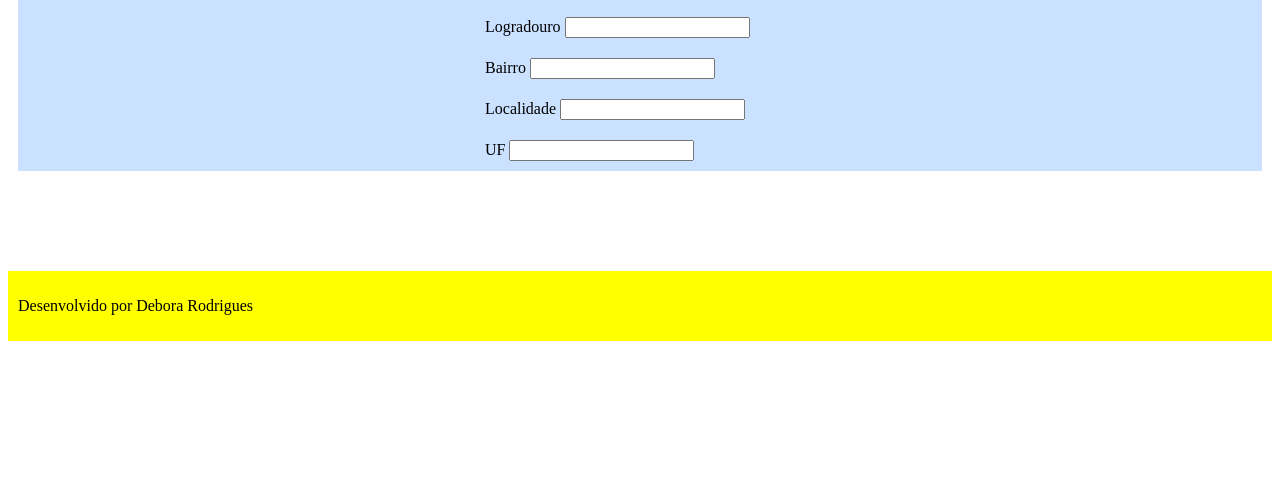
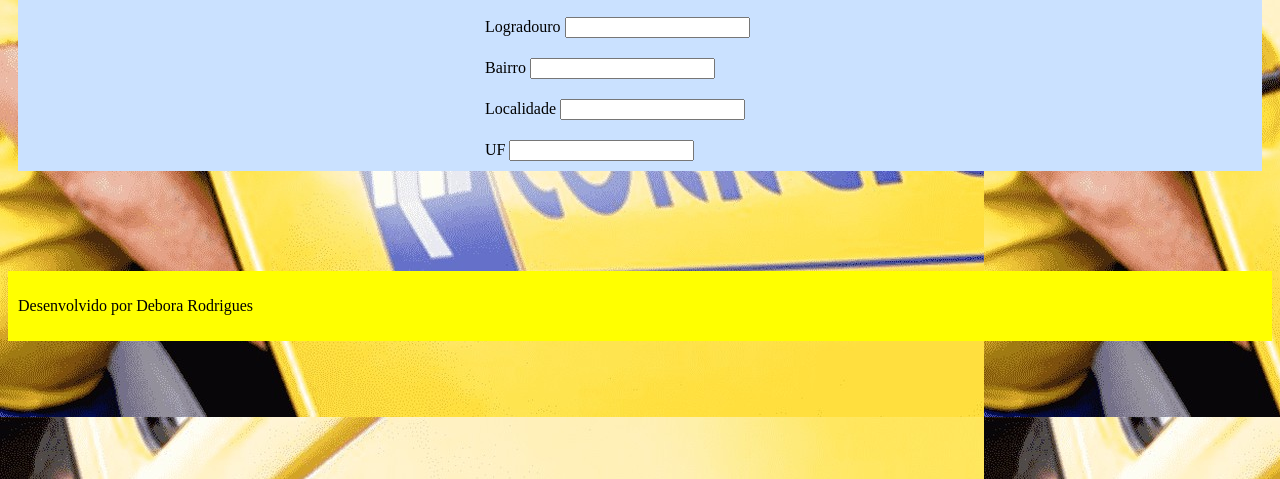
Before and after one commit to souzadbr/consultaCEP, a plain HTML site: page index.html in a window 1280 px wide. Shown: the part 321-800 px from the top of the page. Drawn offline with Linux system fonts and the light colour scheme.

Commit message:
Update style.css

```diff
--- a/style.css
+++ b/style.css
@@ -1,5 +1,5 @@
 body {
-  background: url("/img-projeto-cep/fundo.jpg");
+  background: url("img/fundo.jpg");
 }
 
 img {
```
